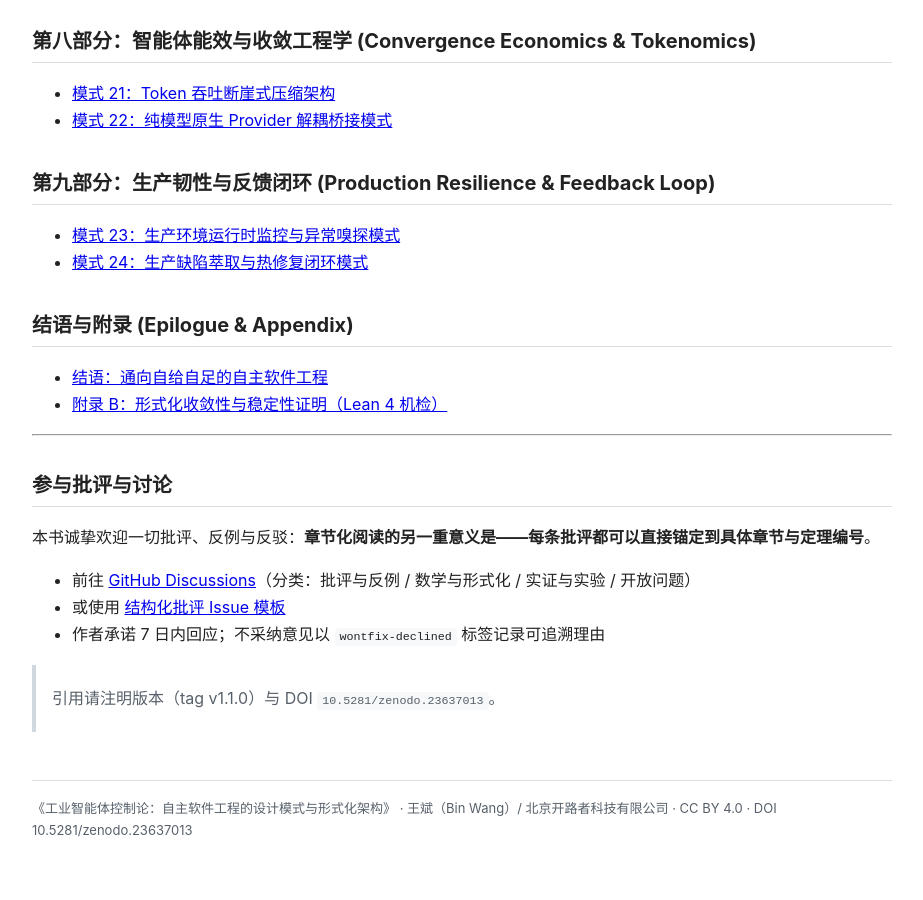
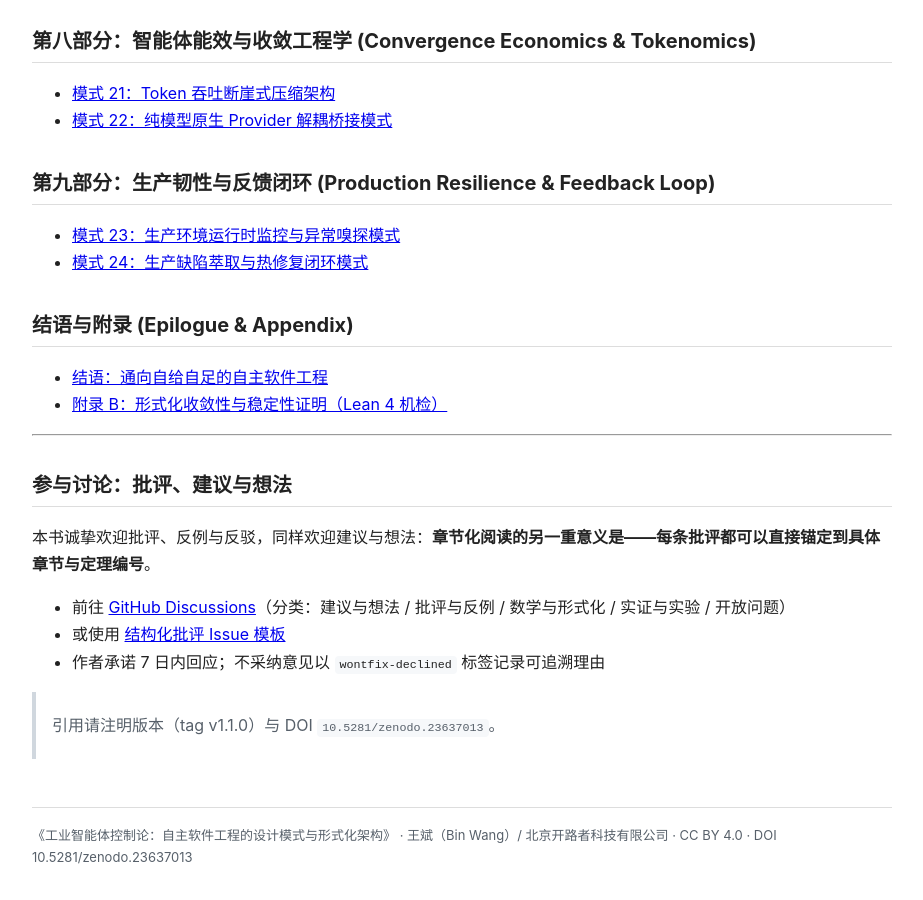
Before and after one commit to dpsnet/industrial-agentic-cybernetics, a Jekyll site: the page built from docs/index.md, in a window 1280 px wide and 900 px high, scrolled down 1748 px. Shown: the whole window, without its empty margins (178-1101 px from the left). Built offline with Jekyll 4.4.1, drawn with Linux system fonts in a browser that asks for light colours; before the commit the page ends 2621 px from its top, so only the background shows below that.

Commit message:
Discussions 定位放宽：批评、建议与想法并重（README/CONTRIBUTING/电子书首页文案同步）

```diff
--- a/docs/index.md
+++ b/docs/index.md
@@ -78,11 +78,11 @@ title: 工业智能体控制论
 
 ---
 
-## 参与批评与讨论
+## 参与讨论：批评、建议与想法
 
-本书诚挚欢迎一切批评、反例与反驳：**章节化阅读的另一重意义是——每条批评都可以直接锚定到具体章节与定理编号**。
+本书诚挚欢迎批评、反例与反驳，同样欢迎建议与想法：**章节化阅读的另一重意义是——每条批评都可以直接锚定到具体章节与定理编号**。
 
-- 前往 [GitHub Discussions](https://github.com/dpsnet/industrial-agentic-cybernetics/discussions)（分类：批评与反例 / 数学与形式化 / 实证与实验 / 开放问题）
+- 前往 [GitHub Discussions](https://github.com/dpsnet/industrial-agentic-cybernetics/discussions)（分类：建议与想法 / 批评与反例 / 数学与形式化 / 实证与实验 / 开放问题）
 - 或使用 [结构化批评 Issue 模板](https://github.com/dpsnet/industrial-agentic-cybernetics/issues/new/choose)
 - 作者承诺 7 日内回应；不采纳意见以 `wontfix-declined` 标签记录可追溯理由
 
```
Also changed, not shown: CONTRIBUTING.md (+4 -3 lines), README.md.
